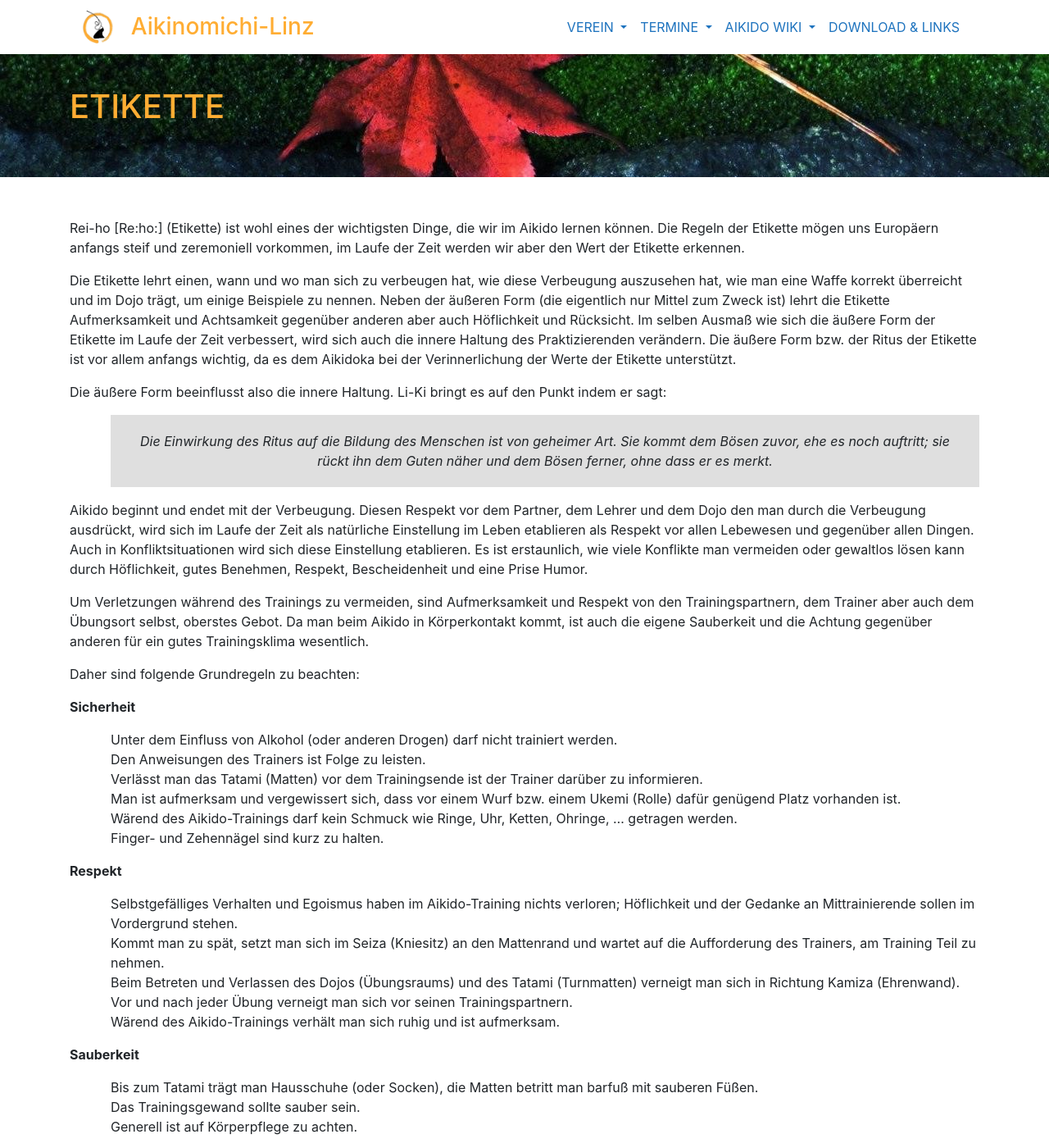
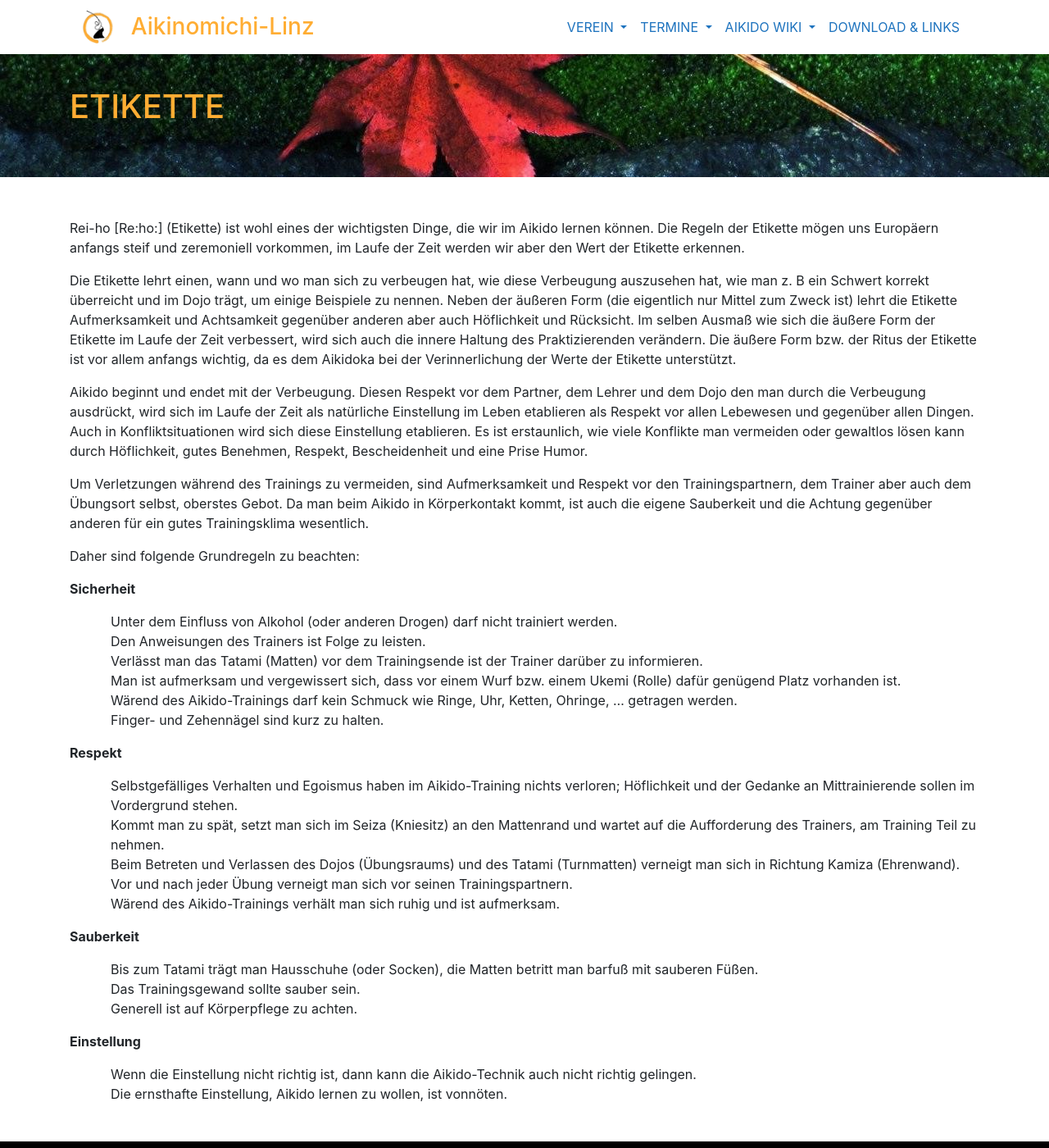
Before and after one commit to TWachs/aikinomichi-linz, a Jekyll site: the page built from etikette.md, in a window 1280 px wide and 1400 px high. Shown: the whole window at 82% size. Built offline with Jekyll 4.4.1, drawn with Linux system fonts in a browser that asks for light colours; nearby versions of some CDN libraries; some of the changed text lies outside the part shown.

Commit message:
Update etikette.md
proofreading

```diff
--- a/etikette.md
+++ b/etikette.md
@@ -8,15 +8,11 @@ title: Etikette
 
 Rei-ho \[Re:ho:\] (Etikette) ist wohl eines der wichtigsten Dinge, die wir im Aikido lernen können. Die Regeln der Etikette mögen uns Europäern anfangs steif und zeremoniell vorkommen, im Laufe der Zeit werden wir aber den Wert der Etikette erkennen.
 
-Die Etikette lehrt einen, wann und wo man sich zu verbeugen hat, wie diese Verbeugung auszusehen hat, wie man eine Waffe korrekt überreicht und im Dojo trägt, um einige Beispiele zu nennen. Neben der äußeren Form (die eigentlich nur Mittel zum Zweck ist) lehrt die Etikette Aufmerksamkeit und Achtsamkeit gegenüber anderen aber auch Höflichkeit und Rücksicht. Im selben Ausmaß wie sich die äußere Form der Etikette im Laufe der Zeit verbessert, wird sich auch die innere Haltung des Praktizierenden verändern. Die äußere Form bzw. der Ritus der Etikette ist vor allem anfangs wichtig, da es dem Aikidoka bei der Verinnerlichung der Werte der Etikette unterstützt.
-
-Die äußere Form beeinflusst also die innere Haltung. Li-Ki bringt es auf den Punkt indem er sagt:
-
-<blockquote><p style="text-align: center;">Die Einwirkung des Ritus auf die Bildung des Menschen ist von geheimer Art. Sie kommt dem Bösen zuvor, ehe es noch auftritt; sie rückt ihn dem Guten näher und dem Bösen ferner, ohne dass er es merkt.</p></blockquote>
+Die Etikette lehrt einen, wann und wo man sich zu verbeugen hat, wie diese Verbeugung auszusehen hat, wie man z. B ein Schwert korrekt überreicht und im Dojo trägt, um einige Beispiele zu nennen. Neben der äußeren Form (die eigentlich nur Mittel zum Zweck ist) lehrt die Etikette Aufmerksamkeit und Achtsamkeit gegenüber anderen aber auch Höflichkeit und Rücksicht. Im selben Ausmaß wie sich die äußere Form der Etikette im Laufe der Zeit verbessert, wird sich auch die innere Haltung des Praktizierenden verändern. Die äußere Form bzw. der Ritus der Etikette ist vor allem anfangs wichtig, da es dem Aikidoka bei der Verinnerlichung der Werte der Etikette unterstützt.
 
 Aikido beginnt und endet mit der Verbeugung. Diesen Respekt vor dem Partner, dem Lehrer und dem Dojo den man durch die Verbeugung ausdrückt, wird sich im Laufe der Zeit als natürliche Einstellung im Leben etablieren als Respekt vor allen Lebewesen und gegenüber allen Dingen. Auch in Konfliktsituationen wird sich diese Einstellung etablieren. Es ist erstaunlich, wie viele Konflikte man vermeiden oder gewaltlos lösen kann durch Höflichkeit, gutes Benehmen, Respekt, Bescheidenheit und eine Prise Humor.
 
-Um Verletzungen während des Trainings zu vermeiden, sind Aufmerksamkeit und Respekt von den Trainingspartnern, dem Trainer aber auch dem Übungsort selbst, oberstes Gebot. Da man beim Aikido in Körperkontakt kommt, ist auch die eigene Sauberkeit und die Achtung gegenüber anderen für ein gutes Trainingsklima wesentlich.
+Um Verletzungen während des Trainings zu vermeiden, sind Aufmerksamkeit und Respekt vor den Trainingspartnern, dem Trainer aber auch dem Übungsort selbst, oberstes Gebot. Da man beim Aikido in Körperkontakt kommt, ist auch die eigene Sauberkeit und die Achtung gegenüber anderen für ein gutes Trainingsklima wesentlich.
 
 Daher sind folgende Grundregeln zu beachten:
 
@@ -45,7 +41,7 @@ Daher sind folgende Grundregeln zu beachten:
 
 **Einstellung**
 
-* Wenn die Einstellung nicht richtig ist, dann kann die Aikido-Technik auch nicht richtig sein.
-* Die ernsthafte Einstellung, Aikido lernen zu wollen ist vonnöten.
+* Wenn die Einstellung nicht richtig ist, dann kann die Aikido-Technik auch nicht richtig gelingen.
+* Die ernsthafte Einstellung, Aikido lernen zu wollen, ist vonnöten.
 
 </div>
```
